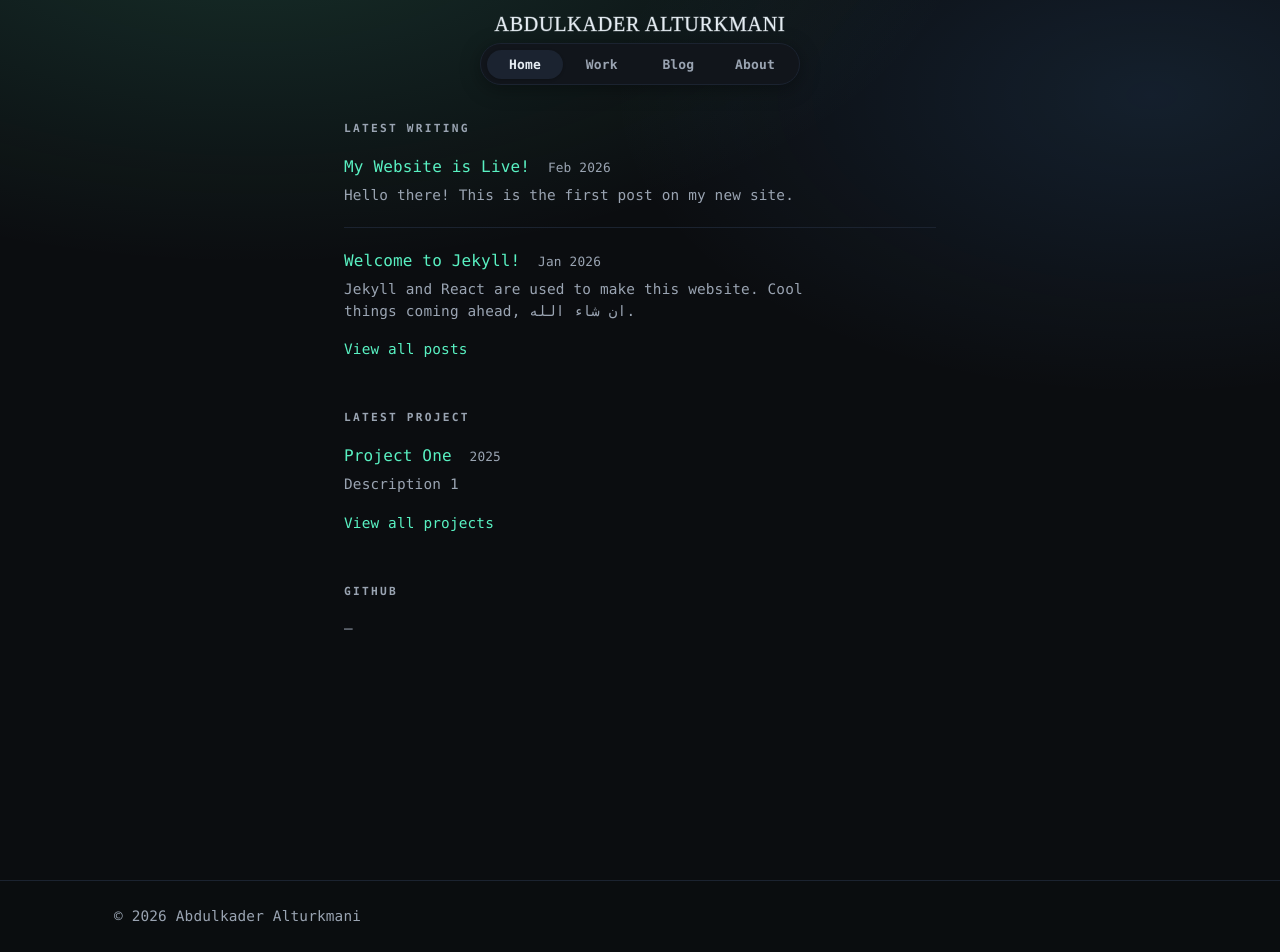
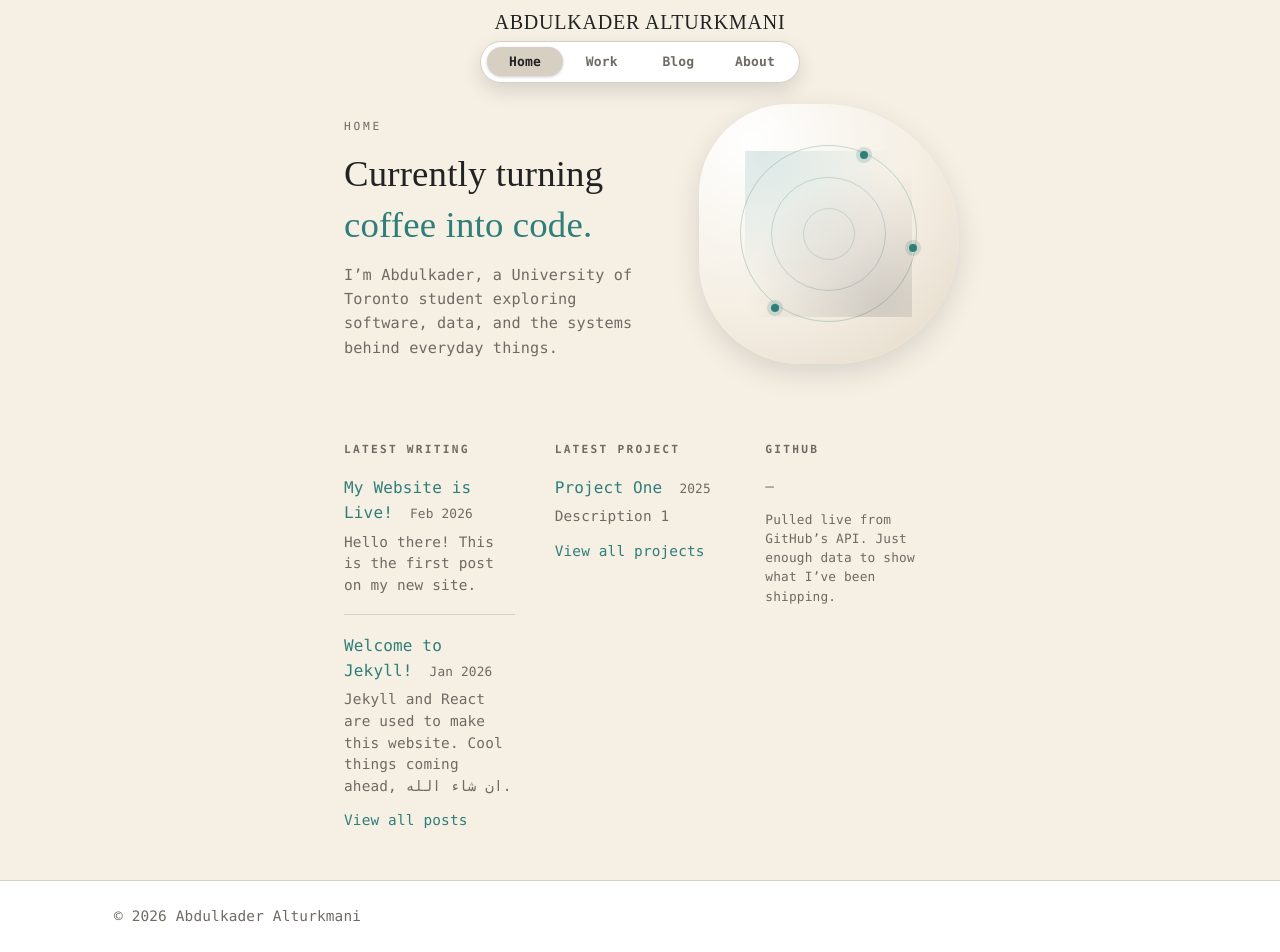
Before and after one commit to 25abid/25abid.github.io, a Jekyll site: the page built from index.html, in a window 1280 px wide and 952 px high. Built offline with Jekyll 4.4.1, drawn with Linux system fonts in a browser that asks for light colours.

Commit message:
Change website design, more mainstream

```diff
--- a/assets/css/style.css
+++ b/assets/css/style.css
@@ -1,12 +1,12 @@
 :root {
-  color-scheme: dark;
-  --bg: #0b0d10;
-  --bg-elev: #11151b;
-  --text: #e6edf3;
-  --muted: #9aa4b2;
-  --accent: #59f1c2;
-  --border: #1b2330;
-  --shadow: 0 10px 30px rgba(0, 0, 0, 0.4);
+  color-scheme: light;
+  --bg: #f5efe4;
+  --bg-elev: #ffffff;
+  --text: #222222;
+  --muted: #6f6a63;
+  --accent: #2f7e79;
+  --border: #d6cfc2;
+  --shadow: 0 10px 30px rgba(0, 0, 0, 0.12);
   --mono: "JetBrains Mono", "SFMono-Regular", "Menlo", "Monaco", "Consolas", "Liberation Mono", "Courier New", monospace;
   --serif: "Times New Roman", "Times", "Georgia", serif;
 }
@@ -22,9 +22,7 @@ html {
 body {
   margin: 0;
   font-family: var(--mono);
-  background: radial-gradient(1200px 600px at 20% -10%, rgba(89, 241, 194, 0.15), transparent 60%),
-    radial-gradient(900px 500px at 90% 10%, rgba(83, 164, 255, 0.12), transparent 60%),
-    var(--bg);
+  background: var(--bg);
   color: var(--text);
   line-height: 1.6;
   letter-spacing: 0.01em;
@@ -55,7 +53,7 @@ a:hover {
   display: flex;
   flex-direction: column;
   align-items: center;
-  padding: 0.5rem 0.75rem 0.2rem;
+  padding: 0.35rem 1rem 0.2rem;
   pointer-events: none;
 }
 
@@ -77,8 +75,6 @@ a:hover {
 .site-name a {
   display: inline-block;
   color: var(--text);
-  -webkit-text-stroke: 1px rgba(230, 237, 243, 0.35);
-  text-stroke: 1px rgba(230, 237, 243, 0.35);
   text-decoration: none;
 }
 
@@ -100,7 +96,7 @@ a:hover {
   background: var(--bg-elev);
   border: 1px solid var(--border);
   border-radius: 9999px;
-  box-shadow: 0 4px 20px rgba(0, 0, 0, 0.35);
+  box-shadow: 0 8px 20px rgba(0, 0, 0, 0.12);
 }
 
 .nav-link {
@@ -123,8 +119,8 @@ a:hover {
 .nav-link:hover {
   color: var(--text);
   text-decoration: none;
-  background: rgba(27, 35, 48, 0.6);
-  box-shadow: 0 1px 2px rgba(0, 0, 0, 0.15);
+  background: rgba(47, 126, 121, 0.12);
+  box-shadow: 0 1px 2px rgba(0, 0, 0, 0.12);
 }
 
 .nav-link--active {
@@ -141,8 +137,11 @@ a:hover {
 .main {
   max-width: 640px;
   margin: 0 auto;
-  padding: 5rem 1.5rem 3rem;
+  padding: 4.5rem 1.5rem 3rem;
   width: 100%;
+  opacity: 0;
+  transform: translateY(6px);
+  animation: page-fade-in 260ms ease-out forwards;
 }
 
 /* Hero (blog, work pages) */
@@ -217,11 +216,119 @@ a:hover {
   display: flex;
   flex-direction: column;
   gap: 3rem;
-  padding-top: 2.5rem;
+  padding-top: 2.3rem;
 }
 
-.home-section {
-  padding: 0;
+.home-hero {
+  display: grid;
+  grid-template-columns: minmax(0, 1.7fr) minmax(0, 1.3fr);
+  align-items: center;
+  gap: 2.75rem;
+  padding-bottom: 1.5rem;
+}
+
+.home-hero-text {
+  display: grid;
+  gap: 0.75rem;
+}
+
+.home-kicker {
+  text-transform: uppercase;
+  letter-spacing: 0.25em;
+  font-size: 0.7rem;
+  color: var(--muted);
+  margin: 0;
+}
+
+.home-hero-title {
+  margin: 0;
+  font-family: var(--serif);
+  font-weight: 400;
+  font-size: clamp(1.7rem, 3vw, 2.3rem);
+  line-height: 1.4;
+}
+
+.home-hero-title span {
+  color: var(--accent);
+}
+
+.home-hero-sub {
+  margin: 0;
+  font-size: 0.95rem;
+  color: var(--muted);
+  max-width: 36rem;
+}
+
+.home-hero-graphic {
+  position: relative;
+  width: min(260px, 52vw);
+  aspect-ratio: 1;
+  border-radius: 40% 60% 55% 45%;
+  overflow: hidden;
+  background: radial-gradient(circle at 20% 15%, #ffffff, #f5efe4 55%, #e3d8c7 100%);
+  box-shadow: var(--shadow);
+  transform-origin: center;
+  animation: home-graphic-float 9s ease-in-out infinite;
+}
+
+.home-hero-blob {
+  position: absolute;
+  inset: 18%;
+  background: radial-gradient(circle at 10% 0%, rgba(47, 126, 121, 0.16), transparent 60%),
+    radial-gradient(circle at 80% 90%, rgba(88, 90, 98, 0.2), transparent 65%);
+}
+
+.home-hero-ring {
+  position: absolute;
+  inset: 16%;
+  border-radius: 999px;
+  border: 1px solid rgba(47, 126, 121, 0.25);
+  mix-blend-mode: multiply;
+}
+
+.home-hero-ring--middle {
+  inset: 28%;
+  opacity: 0.85;
+}
+
+.home-hero-ring--inner {
+  inset: 40%;
+  opacity: 0.7;
+}
+
+.home-hero-node {
+  position: absolute;
+  width: 8px;
+  height: 8px;
+  border-radius: 999px;
+  background: var(--accent);
+  box-shadow: 0 0 0 4px rgba(47, 126, 121, 0.18);
+}
+
+.home-hero-node--one {
+  top: 18%;
+  left: 62%;
+}
+
+.home-hero-node--two {
+  bottom: 20%;
+  left: 28%;
+}
+
+.home-hero-node--three {
+  top: 54%;
+  right: 16%;
+}
+
+.home-columns {
+  display: grid;
+  grid-template-columns: repeat(3, minmax(0, 1fr));
+  gap: 2.5rem;
+  align-items: flex-start;
+}
+
+.home-column {
+  min-width: 0;
 }
 
 .home-label {
@@ -239,9 +346,9 @@ a:hover {
 }
 
 .home-item {
-  padding: 0 0 1.25rem 0;
+  padding: 0 0 1.1rem 0;
   border-bottom: 1px solid var(--border);
-  margin-bottom: 1.25rem;
+  margin-bottom: 1.1rem;
 }
 
 .home-item:last-of-type {
@@ -254,10 +361,14 @@ a:hover {
   font-weight: 500;
 }
 
+.home-item--project {
+  border-bottom: none;
+}
+
 .home-meta {
   font-size: 0.8rem;
   color: var(--muted);
-  margin-left: 0.5rem;
+  margin-left: 0.45rem;
 }
 
 .home-desc {
@@ -268,8 +379,13 @@ a:hover {
   max-width: 55ch;
 }
 
+.home-desc--small {
+  margin-top: 0.75rem;
+  font-size: 0.8rem;
+}
+
 .home-link {
-  margin: 1rem 0 0 0;
+  margin: 0.75rem 0 0 0;
   font-size: 0.9rem;
 }
 
@@ -287,10 +403,37 @@ a:hover {
   opacity: 0.7;
 }
 
+@keyframes home-graphic-float {
+  0%,
+  100% {
+    transform: translateY(0);
+  }
+  50% {
+    transform: translateY(-6px);
+  }
+}
+
+@keyframes page-fade-in {
+  from {
+    opacity: 0;
+    transform: translateY(6px);
+  }
+  to {
+    opacity: 1;
+    transform: translateY(0);
+  }
+}
+
+body.is-transitioning .main {
+  opacity: 0;
+  transform: translateY(4px);
+  transition: opacity 180ms ease-out, transform 180ms ease-out;
+}
+
 .site-footer {
   margin-top: auto;
   border-top: 1px solid var(--border);
-  background: rgba(11, 13, 16, 0.8);
+  background: var(--bg-elev);
 }
 
 .footer-inner {
--- a/index.html
+++ b/index.html
@@ -4,35 +4,63 @@ title: Home
 ---
 
 <div class="home">
-  <section class="home-section">
-    <h2 class="home-label">Latest Writing</h2>
+  <section class="home-hero">
+    <div class="home-hero-text">
+      <p class="home-kicker">Home</p>
+      <h1 class="home-hero-title">
+        Currently turning<br />
+        <span>coffee into code.</span>
+      </h1>
+      <p class="home-hero-sub">
+        I’m Abdulkader, a University of Toronto student exploring software, data, and the systems behind everyday things.
+      </p>
+    </div>
+
+    <div class="home-hero-graphic" aria-hidden="true">
+      <div class="home-hero-blob"></div>
+      <div class="home-hero-ring home-hero-ring--outer"></div>
+      <div class="home-hero-ring home-hero-ring--middle"></div>
+      <div class="home-hero-ring home-hero-ring--inner"></div>
+      <div class="home-hero-node home-hero-node--one"></div>
+      <div class="home-hero-node home-hero-node--two"></div>
+      <div class="home-hero-node home-hero-node--three"></div>
+    </div>
+  </section>
+
+  <section class="home-columns">
+    <div class="home-column">
+      <h2 class="home-label">Latest writing</h2>
       <ul class="home-list">
-      {% for post in site.posts limit:3 %}
+        {% for post in site.posts limit:2 %}
           <li class="home-item">
             <a href="{{ post.url | relative_url }}">{{ post.title }}</a>
             <span class="home-meta">{{ post.date | date: "%b %Y" }}</span>
-          <p class="home-desc">{{ post.excerpt | strip_html | truncate: 100 }}</p>
+            <p class="home-desc">{{ post.excerpt | strip_html | truncate: 110 }}</p>
           </li>
         {% endfor %}
       </ul>
       <p class="home-link"><a href="{{ '/blog' | relative_url }}">View all posts</a></p>
-  </section>
+    </div>
 
-  <section class="home-section">
-    <h2 class="home-label">Latest Project</h2>
+    <div class="home-column">
+      <h2 class="home-label">Latest project</h2>
       {% assign proj = site.data.projects.featured %}
-    <div class="home-item">
+      <div class="home-item home-item--project">
         <a href="{{ proj.url | relative_url }}">{{ proj.title }}</a>
         <span class="home-meta">{{ proj.year }}</span>
         <p class="home-desc">{{ proj.description }}</p>
       </div>
       <p class="home-link"><a href="{{ '/work' | relative_url }}">View all projects</a></p>
-  </section>
+    </div>
 
-  <section class="home-section">
+    <div class="home-column">
       <h2 class="home-label">GitHub</h2>
       <div id="github-stats" class="home-api">
         <span class="home-api-loading">Loading…</span>
+      </div>
+      <p class="home-desc home-desc--small">
+        Pulled live from GitHub’s API. Just enough data to show what I’ve been shipping.
+      </p>
     </div>
   </section>
 </div>
```
Also changed, not shown: other parts of index.html (+11 -2 lines), _layouts/default.html (+24 -0 lines). Lines whose indentation alone changed are shown as unchanged.
